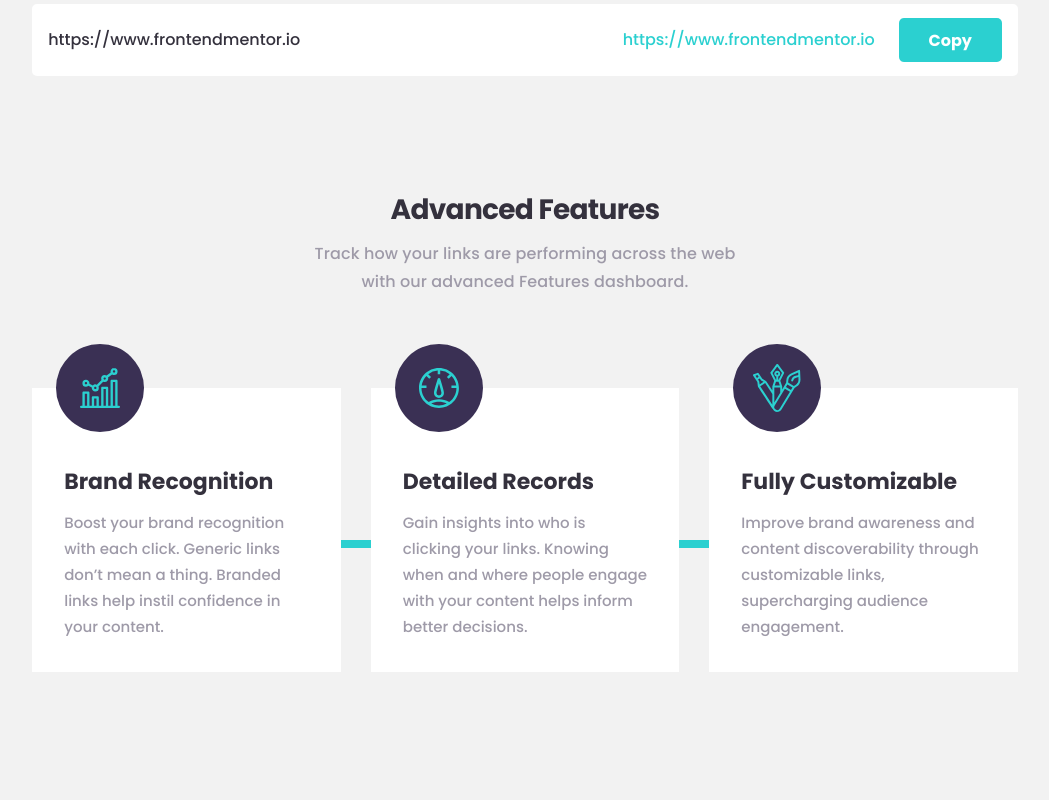
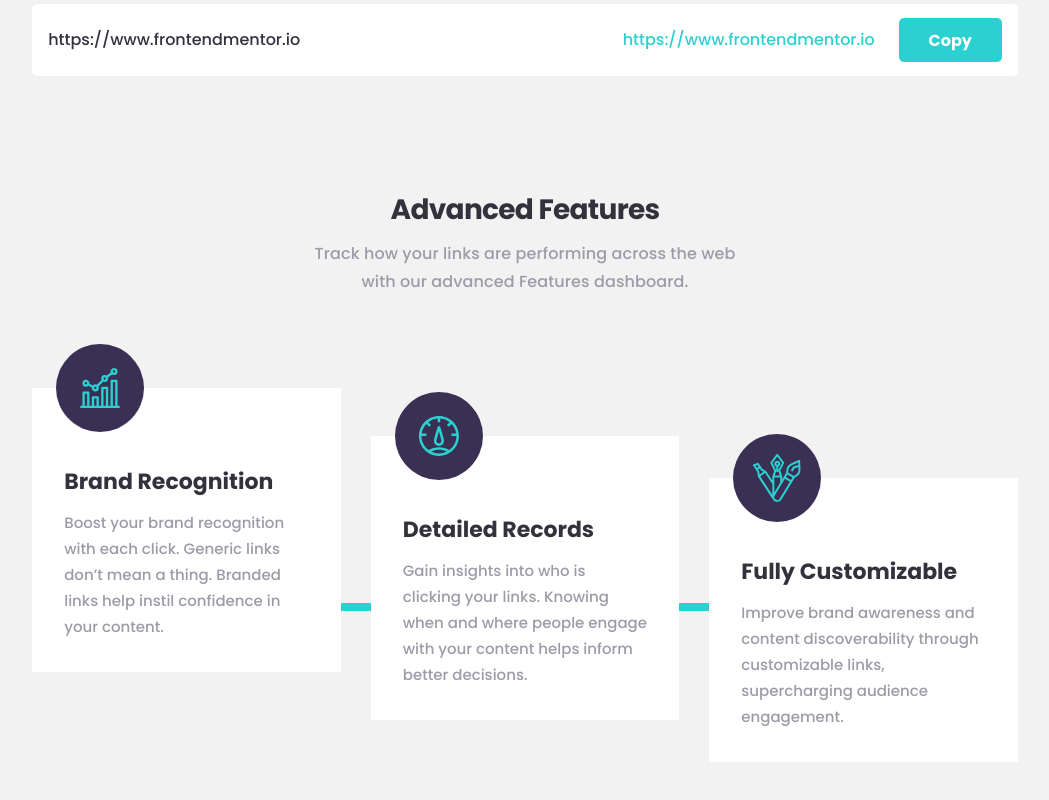
Before and after one commit to tkressma/shortly-landing-page, a React (Create React App) app: page / in a window 1280 px wide. Shown: the part 904-1704 px from the top of the page, without its empty margins (115-1164 px from the left). Built offline with nearby package versions, Linux system fonts and the light colour scheme.

Commit message:
Finish initial implementation of features section

```diff
--- a/src/components/main/Features/FeatureCard.module.css
+++ b/src/components/main/Features/FeatureCard.module.css
@@ -41,6 +41,14 @@
     text-align: left;
   }
 
+  .feature-card:first-of-type {
+    margin-bottom: 6rem;
+  }
+
+  .feature-card:last-child {
+    margin-top: 11rem;
+  }
+
   .feature-card figure {
     left: 0rem;
     top: 0;
--- a/src/components/main/Features/FeatureCards.module.css
+++ b/src/components/main/Features/FeatureCards.module.css
@@ -2,6 +2,7 @@
   position: relative;
   display: flex;
   flex-direction: column;
+  align-items: center;
 }
 
 .feature-cards:before {
--- a/src/components/main/Features/Features.module.css
+++ b/src/components/main/Features/Features.module.css
@@ -2,6 +2,7 @@
   width: 100%;
   margin: 0 auto;
   max-width: 750px;
+  margin-bottom: 5rem;
 }
 
 .features__h2 {
@@ -30,5 +31,6 @@
 @media (min-width: 1000px) {
   .features {
     max-width: none;
+    margin-bottom: 7.5rem;
   }
 }
```
